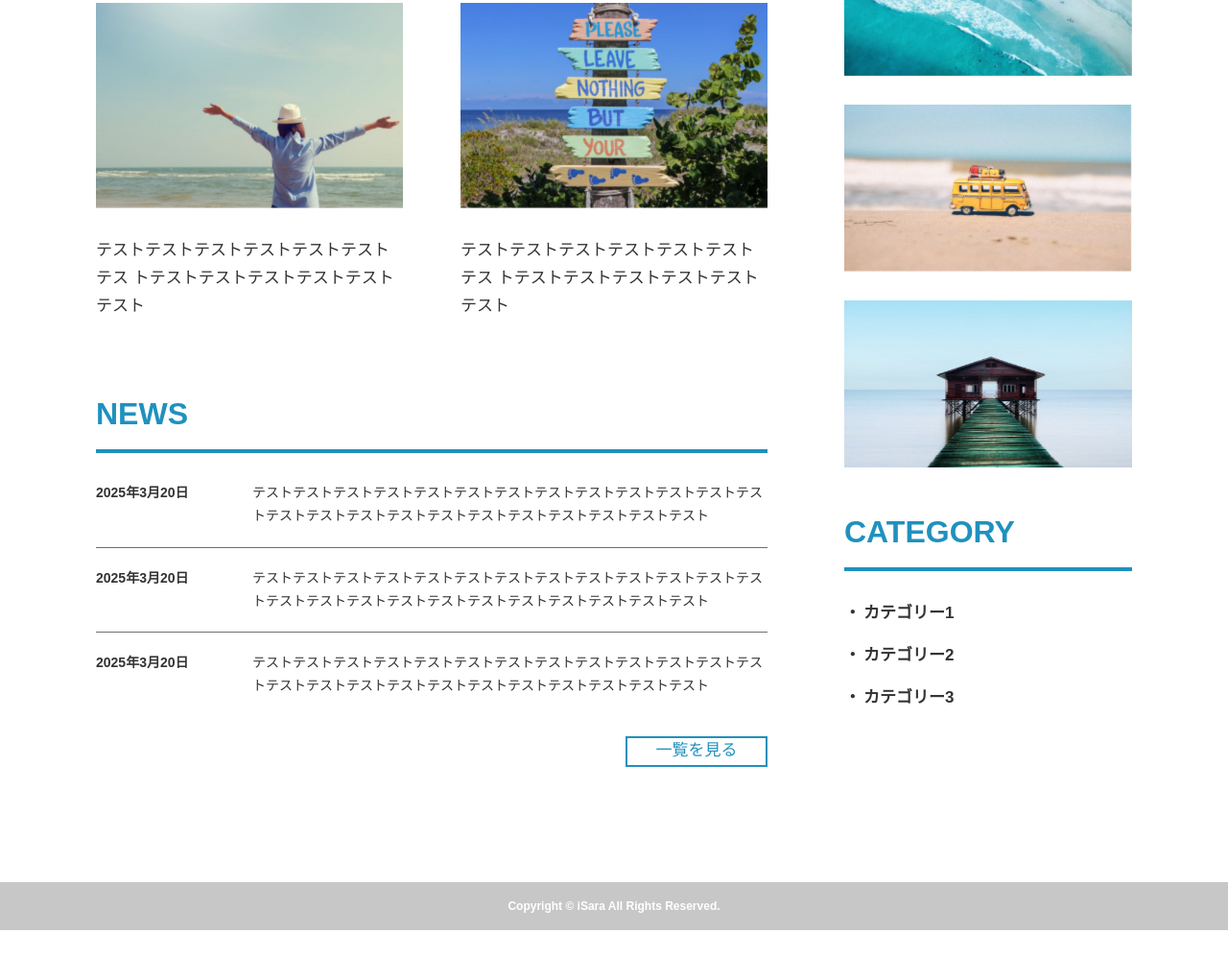
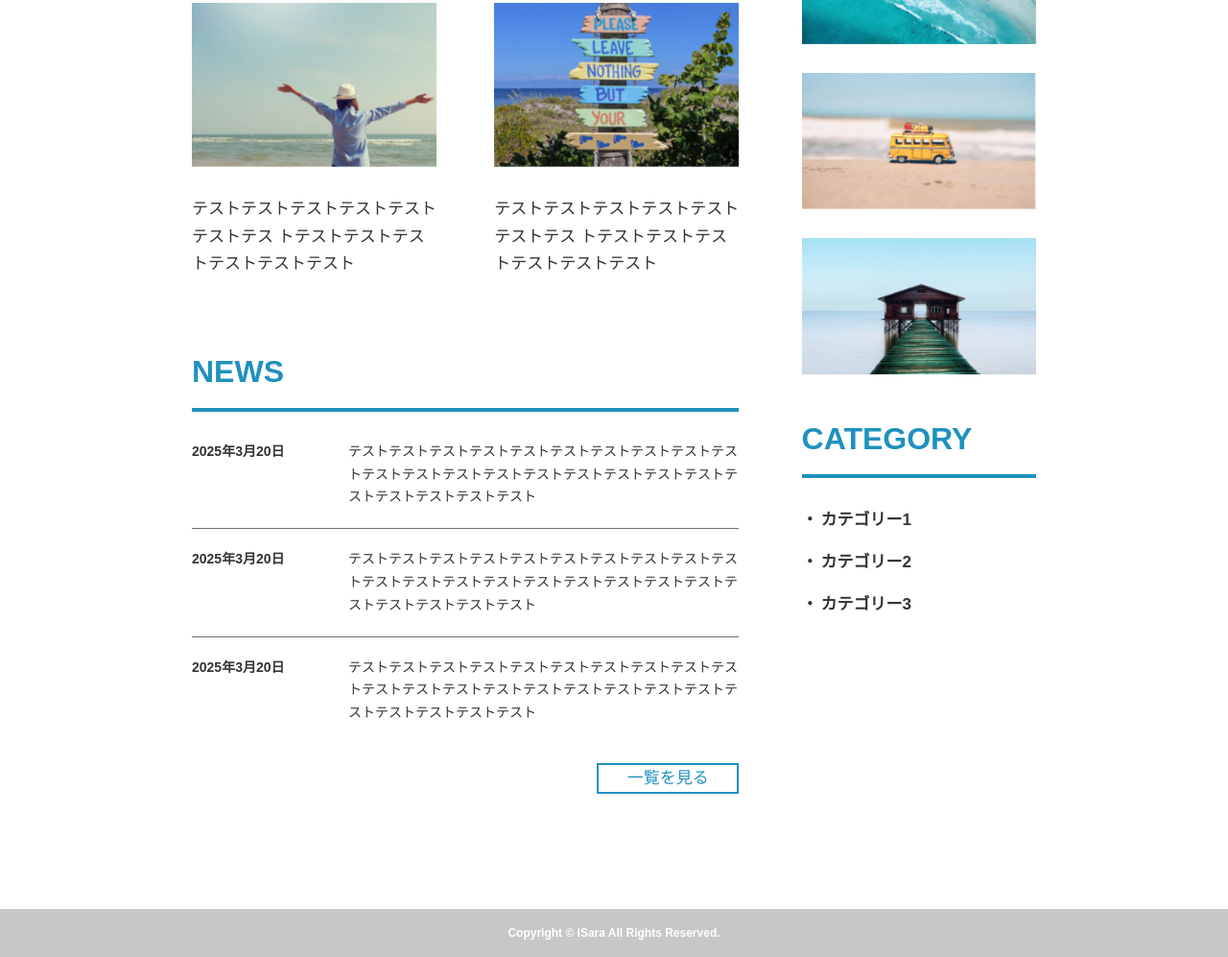
Before and after one commit to yukinouz/gh-pages-sample, a plain HTML site: page index.html in a window 1280 px wide. Shown: the part 815-1812 px from the top of the page at 96% size. Before the commit the page ends 1784 px from the top, so only its background shows below. Drawn offline with Linux system fonts and the light colour scheme.

Commit message:
inner幅修正

```diff
--- a/src/scss/style.scss
+++ b/src/scss/style.scss
@@ -5,10 +5,13 @@
 $blue01: #1f91be;
 
 .inner {
-  max-width: 1280px;
+  max-width: 100%;
+  width: 1080px;
   margin: 0 auto;
   padding: 0 100px;
-  width: 100%;
+  @include mq-max(w1280){
+    padding: 0 7.8125%;
+  }
   @include mq-max(w750) {
     padding: 0 15px;
   }
```
Also changed, not shown: src/css/style.css, src/css/style.min.css.
